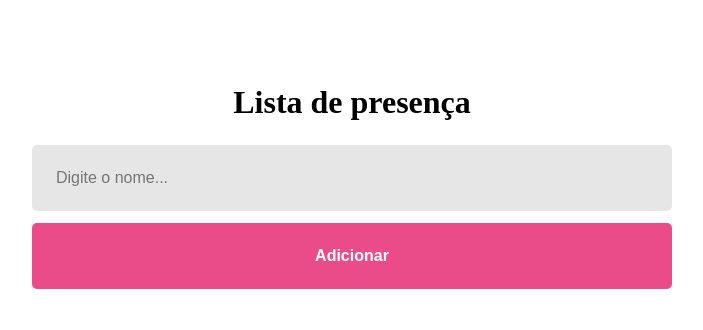
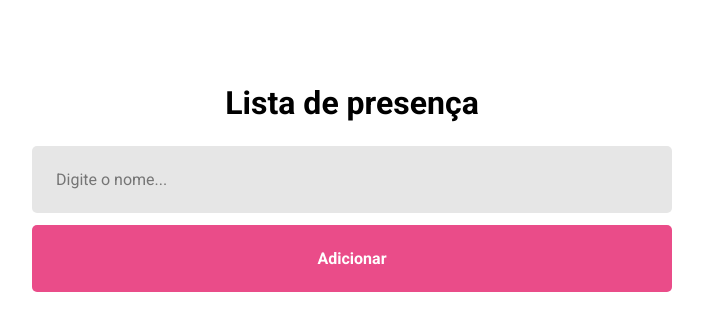
Before and after one commit to diegodscamara/react-discover-app, a React (Vite) app: page / in a window 1280 px wide. Shown: the top 330 px of the page, without its empty margins (288-991 px from the left). Built offline with nearby package versions, Linux system fonts and the light colour scheme.

Commit message:
Importing global fonts

```diff
--- a/index.html
+++ b/index.html
@@ -4,6 +4,11 @@
 <head>
   <meta charset="UTF-8" />
   <meta name="viewport" content="width=device-width, initial-scale=1.0" />
+
+  <link rel="preconnect" href="https://fonts.googleapis.com">
+  <link rel="preconnect" href="https://fonts.gstatic.com" crossorigin>
+  <link href="https://fonts.googleapis.com/css2?family=Roboto:wght@400;500;700&display=swap" rel="stylesheet">
+
   <title>App lista de presença</title>
 </head>
 
--- a/src/styles/global.css
+++ b/src/styles/global.css
@@ -3,3 +3,11 @@
   padding: 0;
   box-sizing: border-box;
 }
+
+body,
+input,
+button {
+  font-size: 16px;
+  font-family: "Roboto", sans-serif;
+  -webkit-font-smoothing: antialiased;
+}
```
